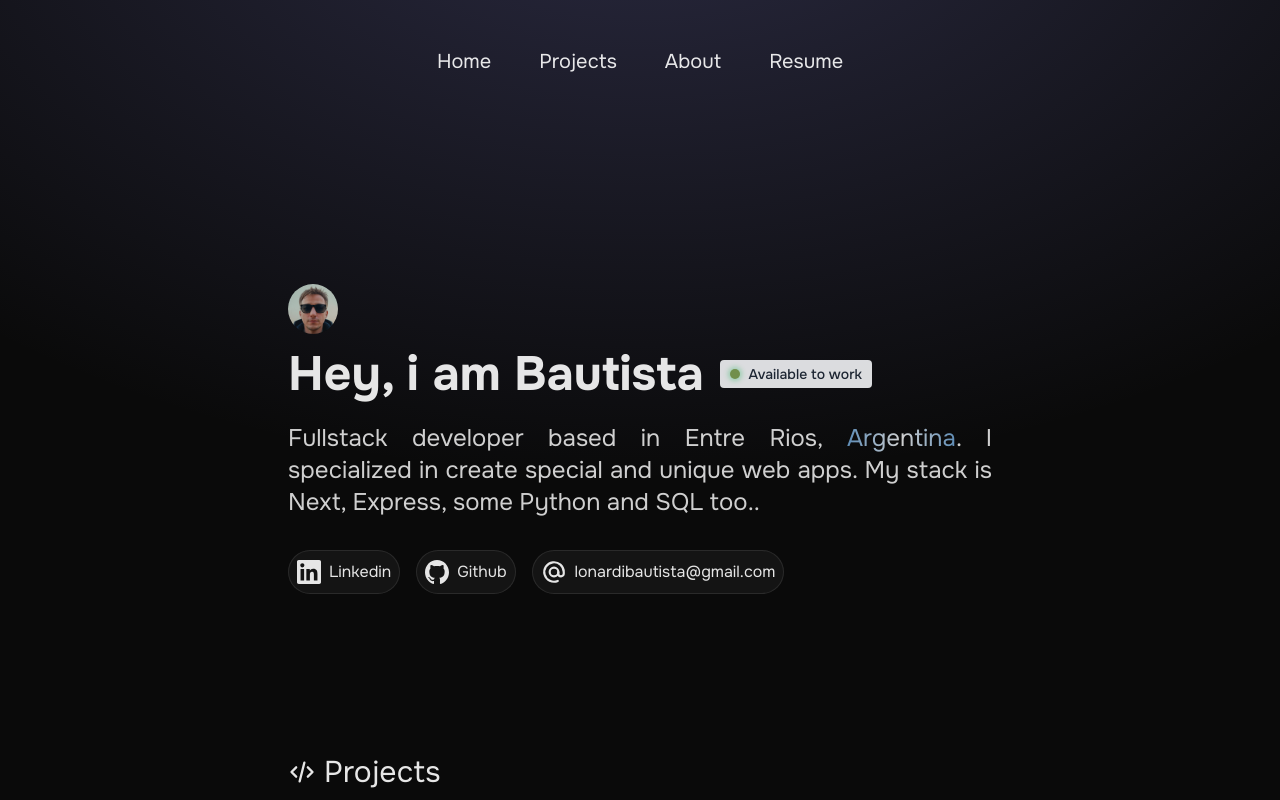
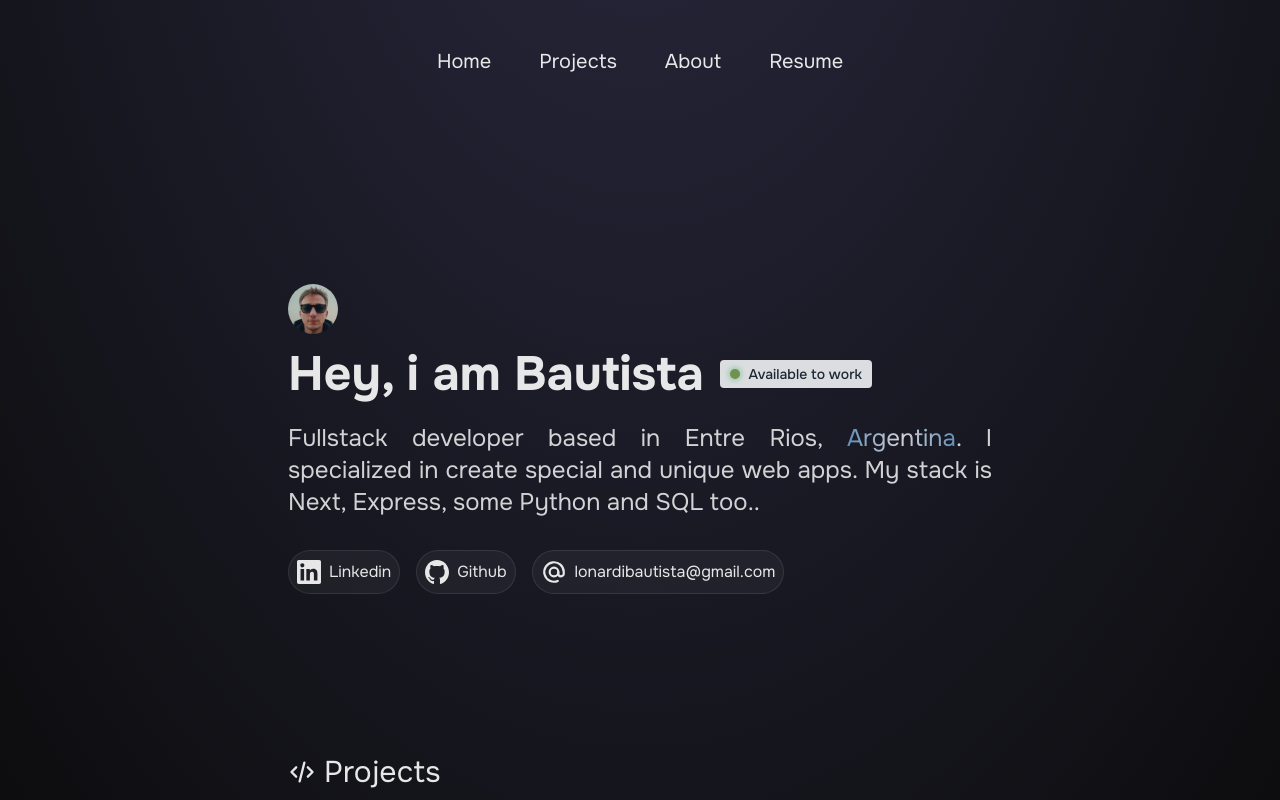
Before and after one commit to blonardi/my-portfolio, a Next.js app: page / in a window 1280 px wide. Shown: the top 800 px of the page. Built offline with nearby package versions, Linux system fonts and the light colour scheme.

Commit message:
Fix description experience

```diff
--- a/src/app/layout.jsx
+++ b/src/app/layout.jsx
@@ -21,7 +21,7 @@ export default function RootLayout({ children }) {
 					sizes="<generated>" />
 			</head>
 			<body className={onest.className}>
-				<div className='fixed inset-0 z-[-2] h-full bg-neutral-950 bg-[radial-gradient(ellipse_80%_80%_at_50%_-20%,rgba(120,119,198,0.3),rgba(255,255,255,0))]'>{children}
+				<div className='inset-0 z-[-2] h-full bg-neutral-950 bg-[radial-gradient(ellipse_80%_80%_at_50%_-20%,rgba(120,119,198,0.3),rgba(255,255,255,0))]'>{children}
 				</div>
 			</body>
 		</html>
```
